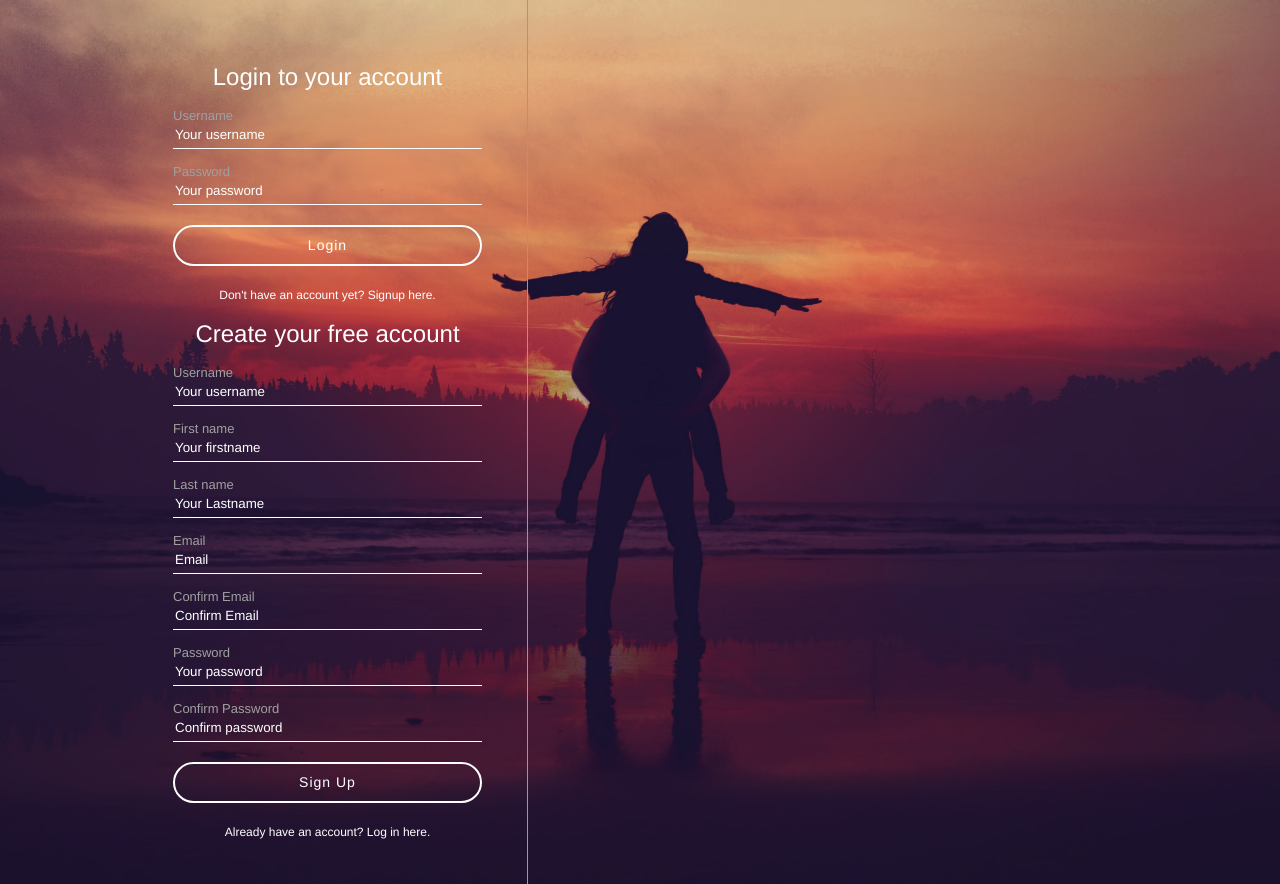
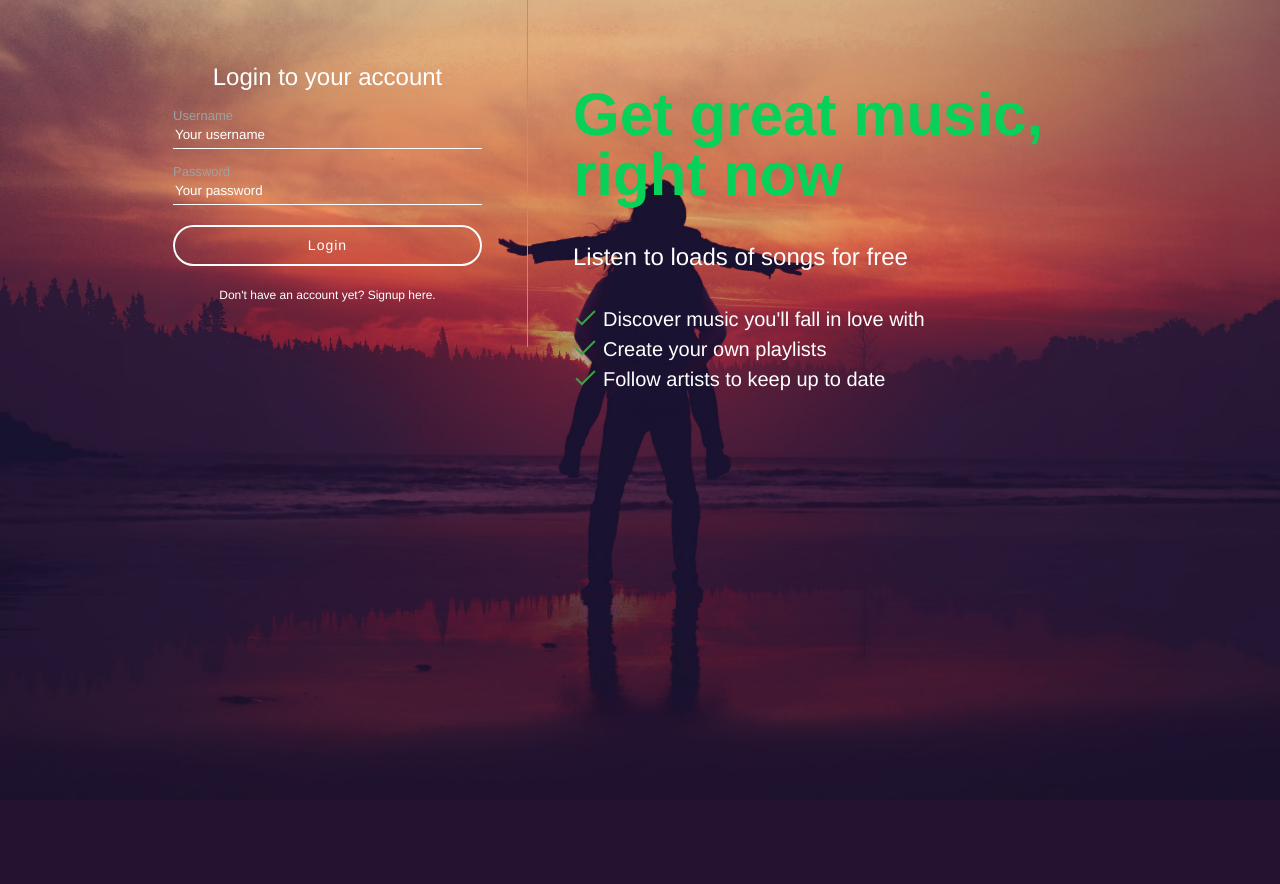
Before and after one commit to pcrubianoa/phpSpotifyClone, a PHP site: page /register.php in a window 1280 px wide. After the commit the page ends 797 px from the top, so only its background shows below. Run offline with PHP 8.4, Linux system fonts and the light colour scheme; some libraries are stand-ins or nearby versions.

Commit message:
right section content

```diff
--- a/assets/css/register.css
+++ b/assets/css/register.css
@@ -104,3 +104,34 @@ body {
 .hasAccountText {
 	text-align: center;
 }
+
+#registerForm,
+#loginForm {
+	display: none;
+}
+
+#loginText {
+    padding: 45px;
+    display: table-cell;
+}
+
+#loginText h1 {
+    color: #07d159;
+    font-size: 60px;
+    font-weight: bold;
+}
+
+#loginText h2 {
+    margin: 35px 0;
+}
+
+#loginText ul {
+    padding: 0;
+}
+
+#loginText li {
+    font-size: 20px;
+    list-style-type: none;
+    padding: 5px 30px;
+    background: url(../images/icons/checkmark.png) no-repeat 0 0;
+}
--- a/register.php
+++ b/register.php
@@ -27,6 +27,25 @@
     <title>Welcome to Spotify Clone</title>
 </head>
 <body>
+
+    <?php
+        if(isset($_POST['registerButton'])) {
+            echo '<script>
+                    $(document).ready(function() {
+                        $("#loginForm").hide();
+                        $("#registerForm").show();
+                    });
+                </script>';
+        }
+        else {
+            echo '<script>
+                    $(document).ready(function() {
+                        $("#loginForm").show();
+                        $("#registerForm").hide();
+                    });
+                </script>';
+        }
+	?>
     <div id="background">
         <div id="loginContainer">
             <div id="inputContainer">
@@ -95,6 +114,16 @@
 					</div>
                 </form>
             </div>
+
+			<div id="loginText">
+				<h1>Get great music, right now</h1>
+				<h2>Listen to loads of songs for free</h2>
+				<ul>
+					<li>Discover music you'll fall in love with</li>
+					<li>Create your own playlists</li>
+					<li>Follow artists to keep up to date</li>
+				</ul>
+			</div>
         </div>
     </div>
 </body>
```
Also changed, not shown: assets/images/icons/checkmark.png (added).
